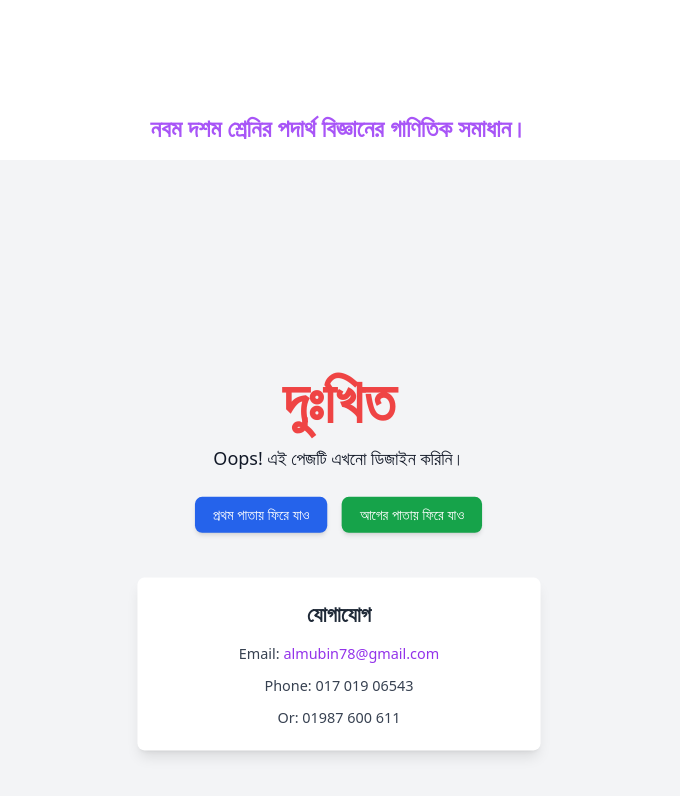
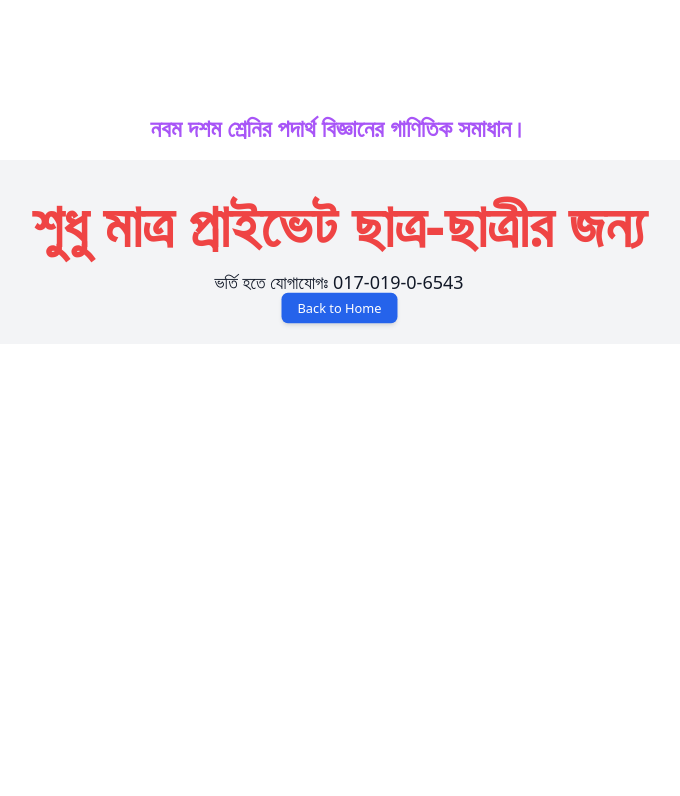
Before and after one commit to almubin78/Physics-Problems-solving-website, a React (Create React App) app: page /message in a window 1280 px wide. Shown: the top 796 px of the page, without its empty margins (301-981 px from the left). Built offline with nearby package versions, Linux system fonts and the light colour scheme.

Commit message:
message section re-assign

```diff
--- a/src/CommonPages/ProcessingPageMessage.js
+++ b/src/CommonPages/ProcessingPageMessage.js
@@ -11,7 +11,7 @@ const ProcessingPageMessage = () => {
           transition={{ duration: 0.5 }}
           className="text-6xl font-bold text-red-500"
         >
-          চলমান!!
+          শুধু মাত্র প্রাইভেট ছাত্র-ছাত্রীর জন্য
         </motion.h1>
         <motion.p
           initial={{ opacity: 0 }}
@@ -19,14 +19,15 @@ const ProcessingPageMessage = () => {
           transition={{ delay: 0.3, duration: 0.5 }}
           className="text-lg mt-6 text-center"
         >
-          ইনশা-আল্লাহ!! অল্প কিছুদিনের মধ্যেই ডেভেলপমেন্ট শেষ হবে।
+          ভর্তি হতে যোগাযোগঃ 017-019-0-6543
         </motion.p>
 
         {/* Back to Home Button */}
         <motion.div
-          initial={{ scale: 0.8 }}
-          animate={{ scale: 0.5 }}
-          transition={{ delay: 0.5, duration: 1 }}
+          initial={{ scale: 0.5 }}
+          animate={{ scale: 0.8 }}
+          transition={{ delay: 0.1, duration: 0.6 }}
+          // whileTap={{rotate:35}}
         >
           <Link
             to="/"
--- a/src/PhysicsLawSelection/LawSelectionHomePage.js
+++ b/src/PhysicsLawSelection/LawSelectionHomePage.js
@@ -21,7 +21,10 @@ const LawSelectionHomePage = () => {
             path: "/laws-selection/work-power-energy",
             label: "কাজ,ক্ষমতা ও শক্তি",
           },
-          { path: "/laws-selection/sound-and-wave", label: "শব্দ ও তরঙ্গ" },
+          {
+            path: "/laws-selection/sound-and-wave",
+            label: "শব্দ ও তরঙ্গ"
+          },
         ].map((item) => (
           <NavLink
             key={item.path}
--- a/src/PysicsCalculatePart/PhysicsSolvingHomePage.js
+++ b/src/PysicsCalculatePart/PhysicsSolvingHomePage.js
@@ -12,7 +12,8 @@ const PhysicsSolvingHomePage = () => {
         অধ্যায় নির্ধারন কর
       </p>
       <p className="text-md font-bold text-gray-800 mb-6">
-       (শুধু মাত্র প্রয়োগমূলক প্রশ্নের জন্য ) <Link className="underline text-red-200" to='/higher'>উচ্চতর দক্ষতা মূলক সমাধান</Link>
+       (শুধু মাত্র প্রয়োগমূলক প্রশ্নের জন্য )
+       <Link className="underline text-red-200" to='/message'>উচ্চতর দক্ষতা মূলক সমাধান</Link>
       </p>
 
 
--- a/src/router/router.js
+++ b/src/router/router.js
@@ -13,6 +13,7 @@ import MatterAndPressure from "../PysicsCalculatePart/CalculateChapters/MatterAn
 import FormulaFinderForForce from "../PhysicsLawSelection/FormulaFinderChapter/FormulaFinderForForce";
 import FormulaFinderForSoundAndWave from "../PhysicsLawSelection/FormulaFinderChapter/FormulaFinderForSoundAndWave";
 import UnitHome from "../UnitCalculator/UnitHome";
+import ProcessingPageMessage from "../CommonPages/ProcessingPageMessage";
 
 
 export const router = createBrowserRouter([
@@ -79,4 +80,8 @@ export const router = createBrowserRouter([
     path: "*",
     element: <ErrorPage />,
   },
+  {
+    path: "/message",
+    element: <ProcessingPageMessage />,
+  },
 ]);
```
